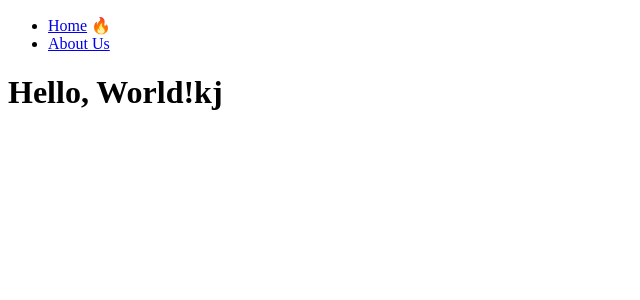
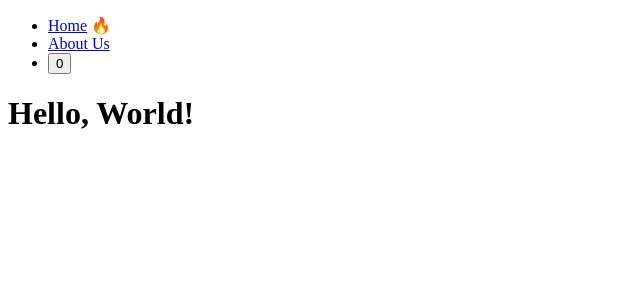
Before and after one commit to hg-ian-choi/nextjs-example-nmc, a Next.js app: page / in a window 1280 px wide. Shown: the top 300 px of the page, without its empty margins (0-640 px from the left). Built offline with nearby package versions, Linux system fonts and the light colour scheme.

Commit message:
nmc: try csr & ssr

```diff
--- a/app/layout.tsx
+++ b/app/layout.tsx
@@ -3,11 +3,7 @@
     description: "Generated by Next.js",
 };
 
-export default function RootLayout({
-  children,
-}: {
-  children: React.ReactNode;
-}) {
+export default function RootLayout({children}: { children: React.ReactNode }) {
     return (
         <html lang="en">
         <body>{children}</body>
--- a/app/page.tsx
+++ b/app/page.tsx
@@ -1,10 +1,10 @@
 import Navigation from "../components/navigation";
 
 export default function Page() {
-  return (
-    <div>
-      <Navigation />
-      <h1>Hello, World!kj</h1>
-    </div>
-  );
+    return (
+        <div>
+            <Navigation/>
+            <h1>Hello, World!</h1>
+        </div>
+    );
 }
--- a/components/navigation.tsx
+++ b/components/navigation.tsx
@@ -1,10 +1,13 @@
-'use client'
+"use client";
 
 import Link from "next/link";
 import {usePathname} from "next/navigation";
+import {useState} from "react";
 
 export default function Navigation() {
     const path: string = usePathname()
+    const [count, setCount] = useState(0);
+
     return (
         <nav>
             <ul>
@@ -14,6 +17,9 @@
                 <li>
                     <Link href={"/about-us"}>About Us</Link> {path !== "/" ? "🔥" : ""}
                 </li>
+                <li>
+                    <button onClick={() => setCount(count + 1)}>{count}</button>
+                </li>
             </ul>
         </nav>
     );
```
Lines whose indentation alone changed are shown as unchanged.
